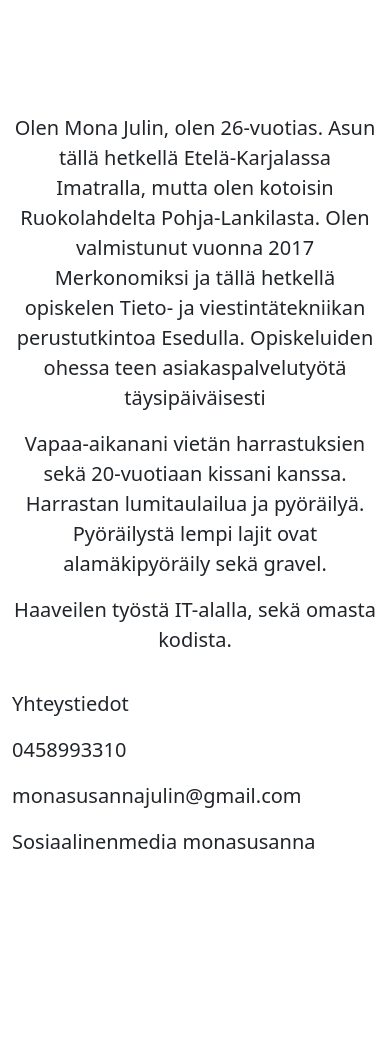
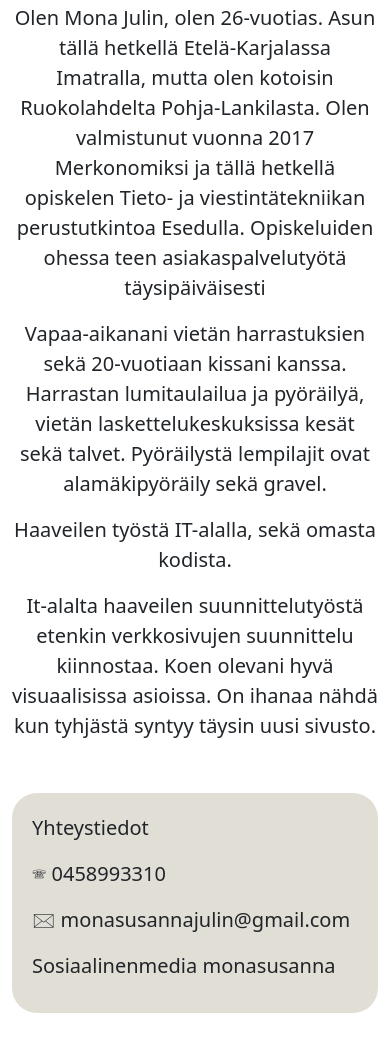
Before and after one commit to monasusanna/Omat-responsiiviset-sivut-629, a plain HTML site: page index.html in a window 390 px wide. Shown: the part 732-1782 px from the top of the page. Before the commit the page ends 1662 px from the top, so only its background shows below. Drawn offline with Linux system fonts and the light colour scheme; a web font is replaced by a local one.

Commit message:
palautus

```diff
--- a/index.html
+++ b/index.html
@@ -16,23 +16,24 @@
     <div class="container">
 
         <div class="row">
-            <div class="col-sm-">
-                <img src="img/IMG_4335.jpg" class="rounded float-start img-fluid" alt="Responsive image">
+            <div class="col-sm">
+                <img src="img/IMG_4335.jpg" class="rounded float-start img-fluid" alt="Mona">
             </div>
 
-            <div class="col-sm-">
+            <div class="col-sm">
             <section class="tietoa">
                 <p class="lead"> Olen Mona Julin, olen 26-vuotias. Asun tällä hetkellä Etelä-Karjalassa Imatralla, mutta olen kotoisin Ruokolahdelta Pohja-Lankilasta. Olen valmistunut vuonna 2017 Merkonomiksi ja tällä hetkellä opiskelen Tieto- ja viestintätekniikan perustutkintoa Esedulla. Opiskeluiden ohessa teen asiakaspalvelutyötä täysipäiväisesti </p>
-                <p class="lead"> Vapaa-aikanani vietän harrastuksien sekä 20-vuotiaan kissani kanssa. Harrastan lumitaulailua ja pyöräilyä. Pyöräilystä lempi lajit ovat alamäkipyöräily sekä gravel.
+                <p class="lead"> Vapaa-aikanani vietän harrastuksien sekä 20-vuotiaan kissani kanssa. Harrastan lumitaulailua ja pyöräilyä, vietän laskettelukeskuksissa kesät sekä talvet. Pyöräilystä lempilajit ovat alamäkipyöräily sekä gravel.
                 <p class="lead"> Haaveilen työstä IT-alalla, sekä omasta kodista. </p>
+                <p class="lead"> It-alalta haaveilen suunnittelutyöstä etenkin verkkosivujen suunnittelu kiinnostaa. Koen olevani hyvä visuaalisissa asioissa. On ihanaa nähdä kun tyhjästä syntyy täysin uusi sivusto.</p>
                 </section>
             </div>
         </div>
 
         <section class="yhteystiedot">
         <p class="lead"><b>Yhteystiedot</b></p>
-        <p class="lead"> 0458993310 </p>
-        <p class="lead"> monasusannajulin@gmail.com </p>
+        <p class="lead"> &#128382; 0458993310 </p>
+        <p class="lead"> &#x1F582; monasusannajulin@gmail.com </p>
         <p class="lead"> Sosiaalinenmedia monasusanna</p>
         </section>
     </div>
--- a/tyylit.css
+++ b/tyylit.css
@@ -1,9 +1,9 @@
-
 
 header{
     font-family: 'Allison';
     text-align: center;
     font-size: 220px;
+    color: rgb(100, 97, 97);
 }
 
 
@@ -20,7 +20,13 @@ body {
 }
 
 .yhteystiedot {
-    margin-top: 5%;
+    margin-top: 10%;
+    margin-bottom: 10%;
+    border-radius: 25px;
+    background: #c7c0b286;
+    width: 100%;
+    height: 220px;
+    padding: 20px;
 }
 
 img {
@@ -30,24 +36,30 @@ img {
 
 
 
-
-
 /* Mobiili */
-@media only screen and (max-width: 774px){
+@media only screen and (max-width: 800px){
 
     header {
         font-size: 110px;
     }
 
+    img {
+        margin-top: 50px;
+    }
     .tietoa {
         text-align: center;
+        margin-top: 80px;
 
     }
 
-    .yhteystiedot  {
-        font-size: 20px;
-        margin-bottom: 20%;
+    .yhteystiedot {
+        margin-top: 10%;
+        margin-bottom: 10%;
+        border-radius: 25px;
+        background: #c7c0b286;
+        width: 100%;
+        height: 220px;
+        padding: 20px;
     }
 
-
-}
+    }
```
